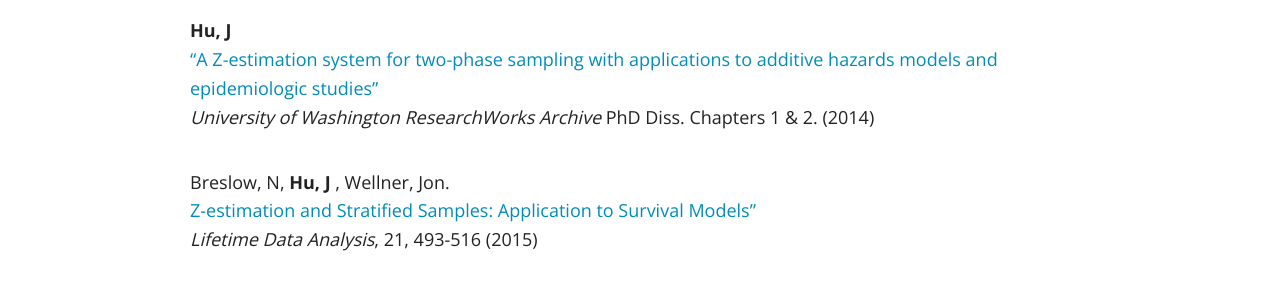
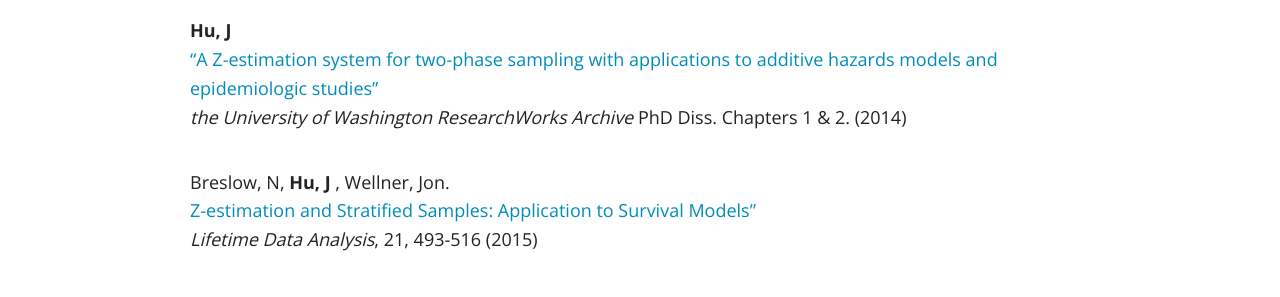
Before and after one commit to katehu/katehu.github.io, a Jekyll site: the page built from models.md, in a window 1280 px wide. Shown: the part 260-557 px from the top of the page. Built offline with Jekyll 4.4.1, drawn with Linux system fonts in a browser that asks for light colours; nearby versions of some CDN libraries.

Commit message:
Update models.md

```diff
--- a/models.md
+++ b/models.md
@@ -9,7 +9,7 @@
 
 **Hu, J**<br/>
 ["A Z-estimation system for two-phase sampling with applications to additive hazards models and epidemiologic studies"](https://digital.lib.washington.edu/researchworks/handle/1773/27427)<br/>
-*University of Washington ResearchWorks Archive* PhD Diss. Chapters 1 & 2. (2014)
+*the University of Washington ResearchWorks Archive* PhD Diss. Chapters 1 & 2. (2014)
 
 Breslow, N, **Hu, J** , Wellner, Jon.<br/>
 [Z-estimation and Stratified Samples: Application to Survival Models”](https://www.ncbi.nlm.nih.gov/pmc/articles/PMC4503541/)<br/>
```
Also changed, not shown: other parts of models.md (+1 -1 lines).
